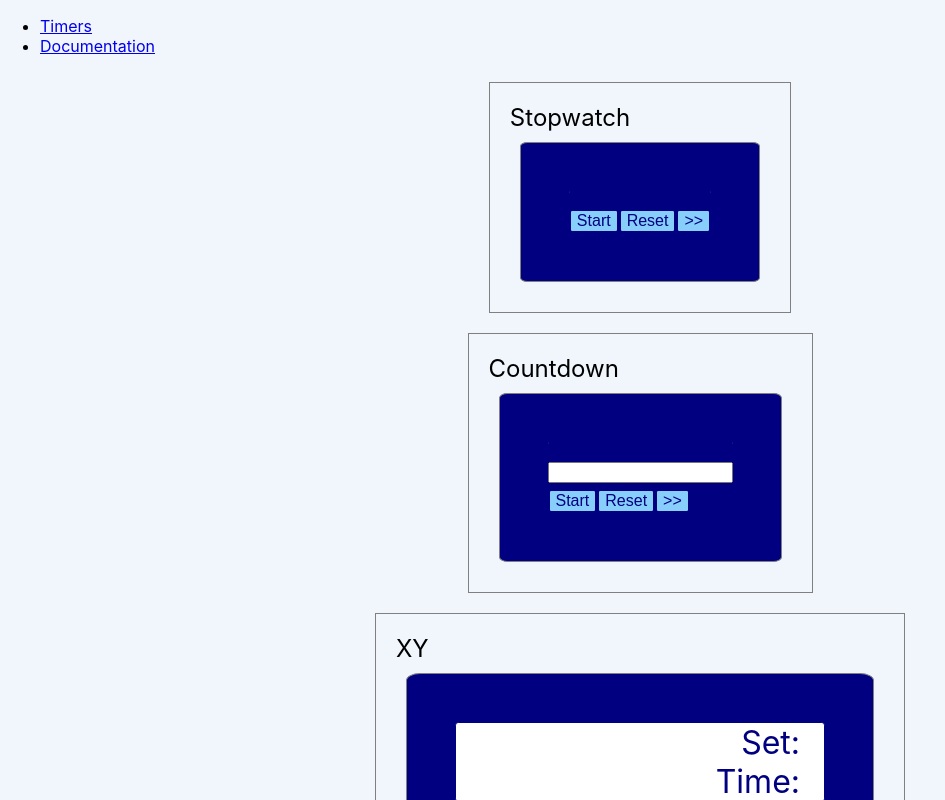
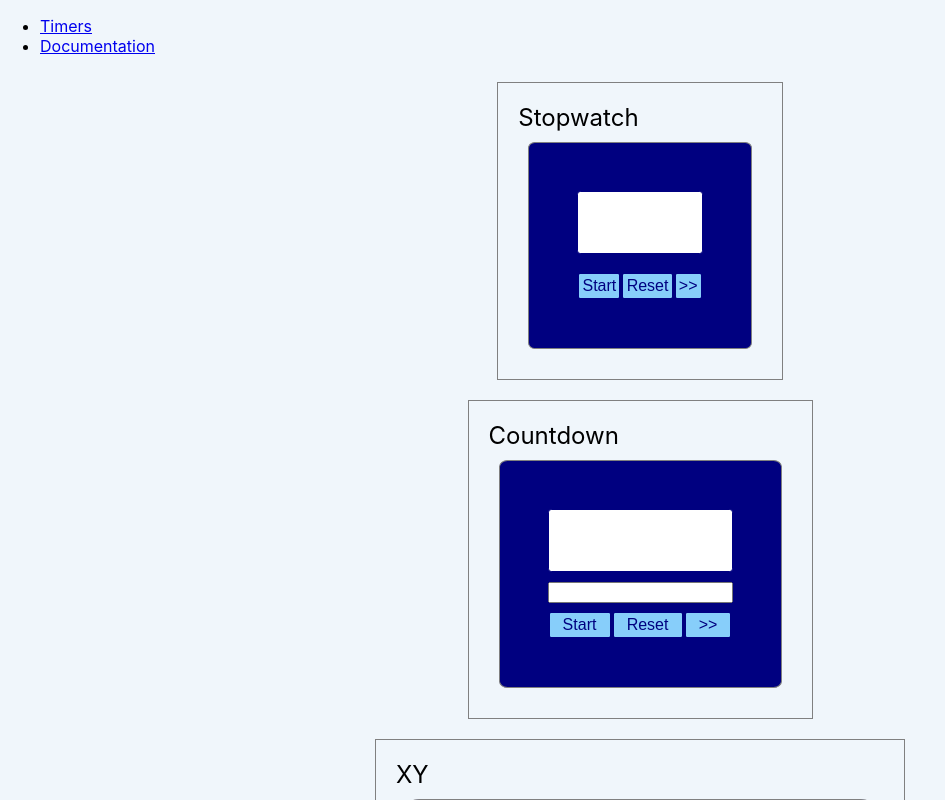
Before and after one commit to prof-tejera/assignment-1-ruadh, a React (Create React App) app: page / in a window 1280 px wide. Shown: the whole page, without its empty margins (0-945 px from the left). Built offline with nearby package versions, Linux system fonts and the light colour scheme.

Commit message:
button and display padding and alignment tweaks

```diff
--- a/src/components/generic/DisplayTime.js
+++ b/src/components/generic/DisplayTime.js
@@ -3,7 +3,7 @@ import React from "react";
 const DisplayTime = ({ text, children}) => {
   return (
     <div>
-    {children} {text}
+    {children}{text}
     </div>
   );
 };
--- a/src/components/generic/Input.js
+++ b/src/components/generic/Input.js
@@ -6,6 +6,7 @@ const Input = ({ value='', type='number', onChange }) => {
     type={type}
     value={value}
     onChange={onChange}
+    min="1"
     >
     </input>
   );
--- a/src/index.css
+++ b/src/index.css
@@ -27,6 +27,8 @@ th {
   margin: 10px;
   font-size: 1.5rem;
   color: white;
+  display: flex;
+  flex-direction: column;
 }
 
 .display {
@@ -36,8 +38,18 @@ th {
   text-align: right;
   font-size: xx-large;
   margin-bottom: 10px;
-  padding-right: 1.5rem;
+  padding: 0.7rem 1.5rem 0.7rem 0.7rem;
   border-radius: 0.2rem;
+  min-height: 2.4rem;
+}
+
+.display, .buttons, .inputs {
+  display: flex;
+  justify-content: space-between;
+}
+
+.display * {
+  flex-grow: 1;
 }
 
 button {
@@ -47,6 +59,9 @@ button {
   border-style: solid;
   border-color: navy;
   border-radius: 0.2rem;
+  padding: 0.2rem;
+  margin-top: 0.5rem;
+  flex-grow: 1;
 }
 
 button:hover {
```
